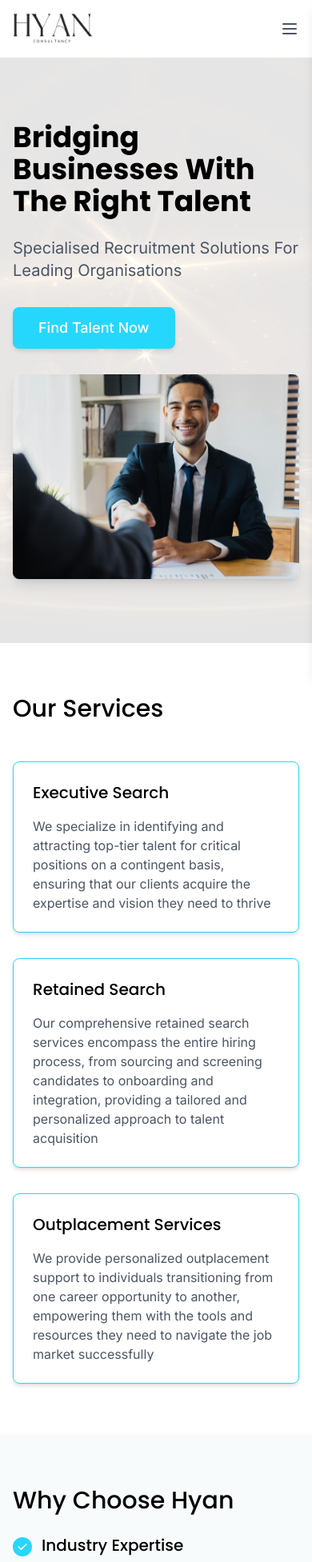
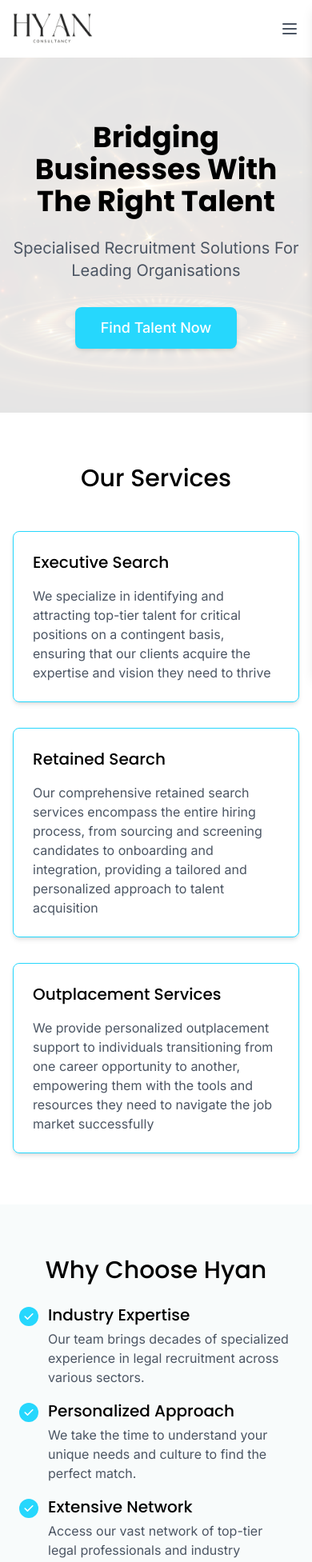
Before and after one commit to faqihisaninja/hyan-consultancy, a Next.js app: page / in a window 390 px wide. Shown: the top 1953 px of the page at 80% size. Built offline with nearby package versions, Linux system fonts and the light colour scheme.

Commit message:
Fix website for mobile screens

```diff
--- a/src/app/page.tsx
+++ b/src/app/page.tsx
@@ -20,7 +20,7 @@ export default function Home() {
 
                 {/* Content */}
                 <div className="max-w-6xl mx-auto grid md:grid-cols-2 gap-8 items-center relative z-10">
-                    <div>
+                    <div className="text-center md:text-left">
                         <h1 className="text-4xl md:text-5xl/[3.5rem] font-bold text-black mb-6 font-poppins">
                             Bridging Businesses With The Right Talent
                         </h1>
@@ -35,7 +35,7 @@ export default function Home() {
                             Find Talent Now
                         </button>
                     </div>
-                    <div className="relative h-64 md:h-96 rounded-lg overflow-hidden shadow-lg">
+                    <div className="hidden md:block relative h-96 rounded-lg overflow-hidden shadow-lg">
                         <Image
                             src="/handshake.jpg"
                             alt="HR Professionals in a meeting"
@@ -50,7 +50,7 @@ export default function Home() {
             {/* Services Section */}
             <section className="py-16 px-4 md:px-8 bg-white">
                 <div className="max-w-6xl mx-auto">
-                    <h2 className="text-3xl font-medium text-black mb-12 font-poppins">
+                    <h2 className="text-3xl font-medium text-black mb-12 font-poppins text-center md:text-left">
                         Our Services
                     </h2>
                     <div className="grid grid-cols-1 md:grid-cols-3 gap-8">
@@ -95,10 +95,10 @@ export default function Home() {
             </section>
 
             {/* Why Choose Hyan Section */}
-            <section className="py-16 px-4 md:px-8 bg-[#F8FBFB]">
+            <section className="py-16 px-6 md:px-8 bg-[#F8FBFB]">
                 <div className="max-w-6xl mx-auto grid md:grid-cols-2 gap-12 items-center">
                     <div>
-                        <h2 className="text-3xl font-medium text-black mb-6 font-poppins">
+                        <h2 className="text-3xl font-medium text-black mb-6 font-poppins text-center md:text-left">
                             Why Choose Hyan
                         </h2>
                         <div className="space-y-4">
@@ -185,7 +185,7 @@ export default function Home() {
                             Learn More
                         </button>
                     </div>
-                    <div className="relative h-80 md:h-96 rounded-lg overflow-hidden shadow-lg">
+                    <div className="hidden md:block relative h-80 md:h-96 rounded-lg overflow-hidden shadow-lg">
                         <Image
                             src="/why-hyan.jpg"
                             alt="Professional team meeting"
@@ -213,7 +213,7 @@ export default function Home() {
                             <input
                                 type="text"
                                 id="name"
-                                className="w-full p-3 border border-[#26D7FD] rounded-lg focus:outline-none focus:ring-2 focus:ring-[#26D7FD]"
+                                className="w-full p-3 text-[#333] border border-[#26D7FD] rounded-lg focus:outline-none focus:ring-1 focus:ring-[#26D7FD]"
                             />
                         </div>
                         <div>
@@ -226,7 +226,7 @@ export default function Home() {
                             <input
                                 type="email"
                                 id="email"
-                                className="w-full p-3 border border-[#26D7FD] rounded-lg focus:outline-none focus:ring-2 focus:ring-[#26D7FD]"
+                                className="w-full p-3 text-[#333] border border-[#26D7FD] rounded-lg focus:outline-none focus:ring-1 focus:ring-[#26D7FD]"
                             />
                         </div>
                         <div>
@@ -239,7 +239,7 @@ export default function Home() {
                             <textarea
                                 id="message"
                                 rows={4}
-                                className="w-full p-3 resize-none border border-[#26D7FD] rounded-lg focus:outline-none focus:ring-2 focus:ring-[#26D7FD]"
+                                className="w-full p-3 text-[#333] resize-none border border-[#26D7FD] rounded-lg focus:outline-none focus:ring-1 focus:ring-[#26D7FD]"
                             ></textarea>
                         </div>
                         <button
```
